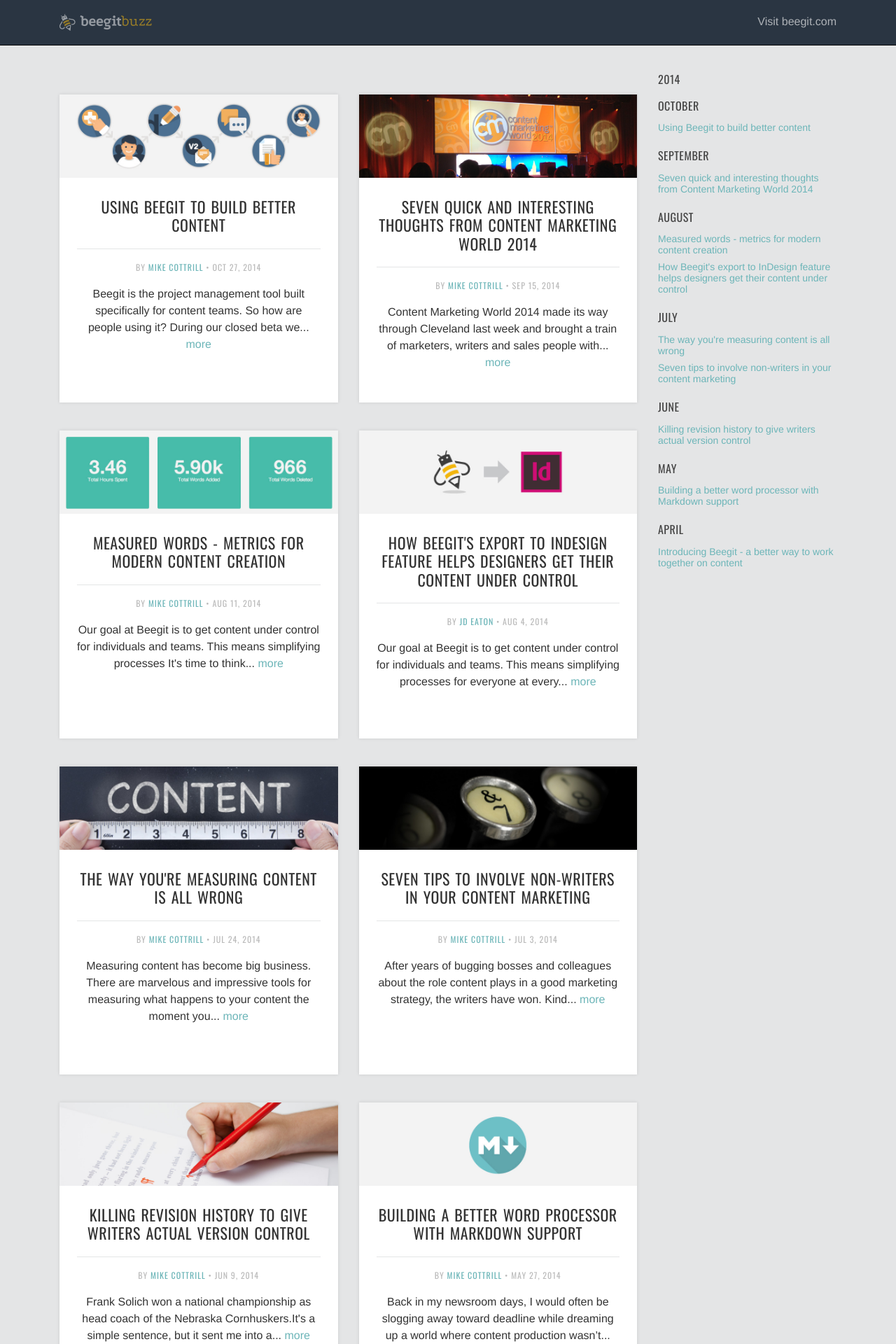
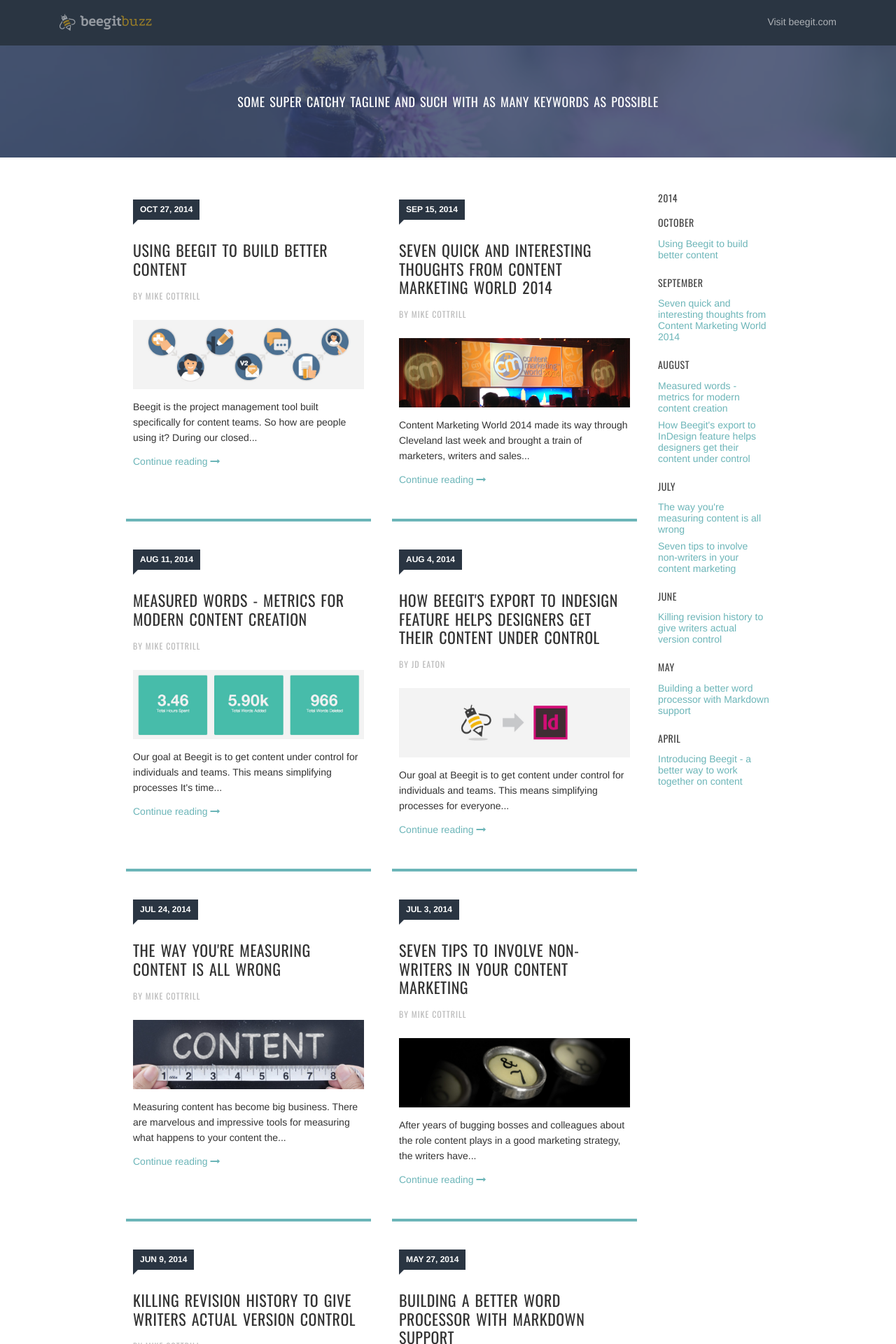
Before and after one commit to sancsoft/beegit.github.io, a Jekyll site: the page built from index.html, in a window 1280 px wide. Shown: the top 1920 px of the page at 70% size. Built offline with Jekyll 4.4.1, drawn with Linux system fonts in a browser that asks for light colours; nearby versions of some CDN libraries; comment, search, counter and statistics services are not loaded; some of the changed text lies outside the part shown.

Commit message:
Redesign of blog

```diff
--- a/_data/authors.yml
+++ b/_data/authors.yml
@@ -3,11 +3,17 @@
     name: Mike Cottrill
     email: mike@beegit.com
     web: https://twitter.com/mrcottrill
+    gravatar: http://www.gravatar.com/avatar/bfbf8a5493bb3666498f27760928707b.jpg?s=64
+    details: I am young boy with a lot of ideas. I don't like to waste my time for do nothing. I love painting. I also like reading story books and watching good film in TV.
 jd_eaton:
     name: JD Eaton
     email: jd@beegit.com
     web: https://twitter.com/designerjde
+    gravatar: http://www.gravatar.com/avatar/8429349471db2768937fba6126c9fded.jpg?s=64
+    details: I am young boy with a lot of ideas. I don't like to waste my time for do nothing. I love painting. I also like reading story books and watching good film in TV.
 kris_ciccarello:
     name: Kris Ciccarello
     email: kris@beegit.com
     web: https://twitter.com/kmctown
+    gravatar: http://www.gravatar.com/avatar/d703f18bac83300f8c935b5bff605237.jpg?s=64
+    details: I am young boy with a lot of ideas. I don't like to waste my time for do nothing. I love painting. I also like reading story books and watching good film in TV.
--- /dev/null
+++ b/_layouts/home.html
@@ -0,0 +1,31 @@
+<!DOCTYPE html>
+<html>
+  {% include head.html %}
+    <body>
+    {% include header.html %}
+    <div class="container-fluid home-header">
+      <div class="row home-overlay">
+        <div class="container">
+          <div class="col-md-12">
+            <h1>Some super catchy tagline and such with as many keywords as possible</h1>
+          </div>
+        </div>
+      </div>
+    </div>
+    <div class="container">
+      <div class="row-fluid">
+            {{ content }}
+        </div>
+      </div>
+    {% include footer.html %}
+    <script>
+      (function(i,s,o,g,r,a,m){i['GoogleAnalyticsObject']=r;i[r]=i[r]||function(){
+      (i[r].q=i[r].q||[]).push(arguments)},i[r].l=1*new Date();a=s.createElement(o),
+      m=s.getElementsByTagName(o)[0];a.async=1;a.src=g;m.parentNode.insertBefore(a,m)
+      })(window,document,'script','//www.google-analytics.com/analytics.js','ga');
+
+      ga('create', 'UA-47215911-4', 'auto');
+      ga('send', 'pageview');
+    </script>
+    </body>
+</html>
--- a/css/main.css
+++ b/css/main.css
@@ -10,11 +10,10 @@
 
 body {
   font-family: 'Helvetica Neue', Helvetica, Arial, sans-serif;
-  font-size: 16px;
   line-height: 1.5;
   font-weight: 400;
-  background-color: #e4e5e6;
-}
+/*  background-color: #e4e5e6;
+*/}
 
 h1, h2, h3, h4, h5, h6 {
   font-size: 100%;
@@ -42,65 +41,72 @@
   color: #333; text-decoration: none;
 }
 
+.navbar-inverse {
+  border: 0;
+}
+
 /* Utility */
 
 p {
-  font-size: 16px;
   color: #333;
   line-height: 26px;
   font-weight: 400;
 }
 
 ul {
-  font-size: 16px;
   color: #333;
-  line-height: 28px;
+  line-height: pos;
 }
 
+/* Social Bar Styles */
+/* ----------------------------------------------------------*/
+
 .social-share {
-  margin: 0 auto;
-  text-align: center;
-  padding: 16px 0;
-  border-bottom: 1px solid #e4e5e6;
-  background-color: #f5f5f5;
+  text-align: right;
+  padding: 0 0 20px 0;
+  border-bottom: 4px solid #6cb5b8;
+  margin-top: 40px;
 }
 
-/*.social-share h5 {
+.social-share p {
   display: inline-block;
   margin: 0 !important;
-  padding: 4px 4px 0 0;
-  color: #999;
-  }*/
+  padding: 2px 4px 0 0;
+  color: #bbb;
+  float: left;
+  font-size: 12px;
+  text-transform: uppercase;
+  }
 
 .social-share a {
   display: inline-block;
-  width: 36px;
-  line-height: 36px;
-  height: 36px;
-  border-radius: 18px;
+  width: 30px;
+  line-height: 30px;
+  height: 30px;
+  border-radius: 15px;
   background: #111;
   font-size: 16px;
-  margin: 0 4px;
+  margin: 0 2px;
   color: #fff;
   text-align: center;
-  -o-transition:.25s;
-  -ms-transition:.25s;
-  -moz-transition:.25s;
-  -webkit-transition:.25s;
-  transition:.25s;
+  -o-transition:.5s;
+  -ms-transition:.5s;
+  -moz-transition:.5s;
+  -webkit-transition:.5s;
+  transition:.5s;
 }
 
 .social-share a:hover {
   background-color: #aaa;
-  -o-transition:.25s;
-  -ms-transition:.25s;
-  -moz-transition:.25s;
-  -webkit-transition:.25s;
-  transition:.25s;
-   -webkit-transform: scale(1.2);
-    -moz-transform: scale(1.2);
-    -o-transform: scale(1.2);
-    -ms-transform: scale(1.2);
+  -o-transition:.5s;
+  -ms-transition:.5s;
+  -moz-transition:.5s;
+  -webkit-transition:.5s;
+  transition:.5s;
+   -webkit-transform: rotate(360deg);
+    -moz-transform: rotate(360deg);
+    -o-transform: rotate(360deg);
+    -ms-transform: rotate(360deg);
 }
 
 .social-share .twitter {
@@ -165,7 +171,6 @@
 .footer {
   min-height: 100px;
   padding-top: 10px;
-  background-color: #222;
 }
 
 .footer p {
@@ -196,7 +201,7 @@
   margin-top: -1px;
 }
 
-/* Sidebar styles */
+/* Sidebar Styles */
 /* ----------------------------------------------------------*/
 
 ul.sidebar {
@@ -240,52 +245,49 @@
 /* Home styles */
 /* ----------------------------------------------------------*/
 
+.home-header {
+  margin-top: -20px;
+  min-height: 160;
+  margin-bottom: 30px;
+  background: url('../assets/header.jpg') #8f5aa0 center;
+  background-size: cover;
+}
+
+.home-header h1 {
+  color: #fff;
+  font-size: 18px;
+  text-align: center;
+  line-height: 120px;
+  font-weight: 400;
+}
+
+.home-overlay {
+   background: rgba(47,60,97, 0.8);
+   min-height: 160px;
+}
+
 .home h1 {
   margin-bottom: 25px;
 }
 
-.post-wrapper {
-  background-color: #fff;
-  min-height: 440px;
-  box-shadow: 0 0 5px rgba(0,0,0,.1);
-}
-
-.post-wrapper-content {
-  padding: 0 25px;
-}
-
 .posts {
   list-style-type: none;
-  text-align: center;
-  margin-top: 20px;
+  text-align: left;
   padding-top: 30px;
 }
 
 .posts img {
   width: 100%;
   height: auto;
-  -o-transition:.25s;
-  -ms-transition:.25s;
-  -moz-transition:.25s;
-  -webkit-transition:.25s;
-  transition:.25s;
-}
-
-.posts img:hover {
-  opacity:0.7;
-  -o-transition:.25s;
-  -ms-transition:.25s;
-  -moz-transition:.25s;
-  -webkit-transition:.25s;
-  transition:.25s;
 }
 
 .posts li {
-  padding-bottom: 24px;
   line-height: 1;
-  margin-bottom: 16px;
+  margin-bottom: 40px;
+  min-height: 460px !important;
+  border-bottom: 4px solid #6cb5b8;
+  padding: 0 10px;
 }
-
 
 .posts .post-link {
   font-size: 22px;
@@ -299,7 +301,7 @@
 }
 
 .post-link img {
-  padding-bottom: 28px;
+  padding: 28px 0 14px 0;
 }
 
 .posts a:hover {
@@ -322,16 +324,15 @@
   font-size: 12px;
   letter-spacing: 1px;
   color: #bbb;
-  margin: 20px 0;
   font-weight: 400;
   font-family: 'Oswald', sans-serif;
   text-transform: uppercase;
 }
 
 .post-teaser {
-  text-align: center;
-  font-size: 16px;
-  line-height: 24px;
+  text-align: left;
+  font-size: 14px;
+  line-height: 22px;
 }
 
 
@@ -340,13 +341,45 @@
 
 .post-header {
   width: 100%;
-  text-align: center;
-  border-bottom: 1px solid #e4e5e6;
-  padding-bottom: 20px;
+  text-align: left;
+  padding: 0 10px 20px;
  }
+
+ .post-title {
+  width: 100%;
+  text-align: left;
+  padding: 0 0 20px;
+ }
+
+
+ .date-header {
+  display: inline-block;
+  background-color: #2a3542;
+  color: #ffffff;
+  padding: 5px 10px;
+  margin: 0 0 15px;
+  font-size: 12px;
+  line-height: 1.6em;
+  font-weight: bold;
+  text-transform: uppercase;
+  position: relative;
+  margin-bottom: 30px;
+}
+
+.date-header-arrow {
+  width: 0;
+  height: 0;
+  border-style: solid;
+  border-width: 8px 8px 0 0;
+  border-color: #2a3542 transparent transparent transparent;
+  position: absolute;
+  bottom: -7px;
+  left: 0;
+}
 
  .post-header img {
   width: 100%;
+  padding-top: 10px;
  }
 
 .post-header h1 {
@@ -357,7 +390,7 @@
   word-spacing: 2px;
   line-height: 1.3 !important;
   letter-spacing: .5px;
-  padding: 0 30px;
+  margin-top: 0 !important;
 }
 
 .post-header .meta {
@@ -369,8 +402,34 @@
   padding: 6px 0 5px 0;
 }
 
+.post-author {
+  border-top: 1px dotted #dddddd;
+  border-bottom: 4px solid #6cb5b8;
+  padding: 40px 0;
+  margin: 30px 0 60px 0;
+  color: #888;
+}
+
+.post-author-image img{
+  height: 64px;
+  width: 64px;
+  border-radius: 32px;
+  position: absolute;
+}
+
+.post-author-details {
+  margin-left: 80px;
+  font-size: 14px;
+}
+
+.post-author-details h5 {
+  margin: 0 !important;
+  padding-bottom: 8px;
+  letter-spacing: .2px;
+}
+
 .post-content {
-  padding: 15px;
+  padding: 0 10px;
 }
 
 .post-content img {
@@ -395,10 +454,10 @@
   margin-bottom: 2px;
 }
 
-.ccInfo {
-  text-align: center;
+.btn small {
   font-size: 12px;
-  margin-bottom: 24px;
+  color: #333;
+  display: block;
 }
 
 
@@ -558,6 +617,10 @@
   .footer-right {
     text-align: left;
   }
+
+  .home-header h1 {
+    line-height: 60px;
+  }
 }
 
 @media screen and (max-width: 600px) {
@@ -577,4 +640,5 @@
   .post-header h1 {
     font-size: 24px !important;
   }
+
 }
--- a/index.html
+++ b/index.html
@@ -1,28 +1,34 @@
 ---
-layout: default
+layout: home
 ---
-  <div class="col-md-9 home">
+
+  <div class="col-md-8 col-md-offset-1 home">
     <ul class="posts">
       <div class="row">
       {% for post in site.posts %}
       <div class="col-md-6">
         <li>
-          <div class="post-wrapper">
-            <a class="post-link" href="{{ post.url | prepend: site.baseurl }}"><img src="{{ post.image }}"></a>
-            <div class="post-wrapper-content">
-              <div class="post-header">
+          <div class="date-header">
+            <span>{{ post.date | date: "%b %-d, %Y" }}</span>
+            <span class="date-header-arrow"></span>
+         </div>
+         <div class="post-title">
             <a class="post-link" href="{{ post.url | prepend: site.baseurl }}">{{ post.title }}</a>
           </div>
           {% assign author = site.data.authors[post.author] %}
           <span class="post-byline">
             {% if author %}
-                   by <a href="{{ author.web }}" target="_blank">{{ author.name }}</a>
+               by {{ author.name }}
             {% endif %}
-              • {{ post.date | date: "%b %-d, %Y" }}
           </span>
-              <p class="post-teaser">{{ post.teaser | truncatewords:22}}
-              <a href="{{ post.url | prepend: site.baseurl }}"> more</a></p>
-            </div>
+          <div>
+            <a class="post-link" href="{{ post.url | prepend: site.baseurl }}"><img src="{{ post.image }}"></a>
+            <p class="post-teaser">
+              {{ post.teaser | truncatewords:20}}
+            </p>
+            <p>
+              <a href="{{ post.url | prepend: site.baseurl }}"> Continue reading <i class="fa fa-long-arrow-right"></i></a>
+            </p>
           </div>
         </li>
       </div>
@@ -30,6 +36,6 @@
     </div>
     </ul>
   </div>
-  <div class="col-md-3">
+  <div class="col-md-2">
     {% include sidebar.html %}
   </div>
```
Also changed, not shown: _layouts/post.html (+31 -16 lines), _config.yml (line endings or trailing spaces), assets/header.jpg (added). Lines whose indentation alone changed are shown as unchanged.
